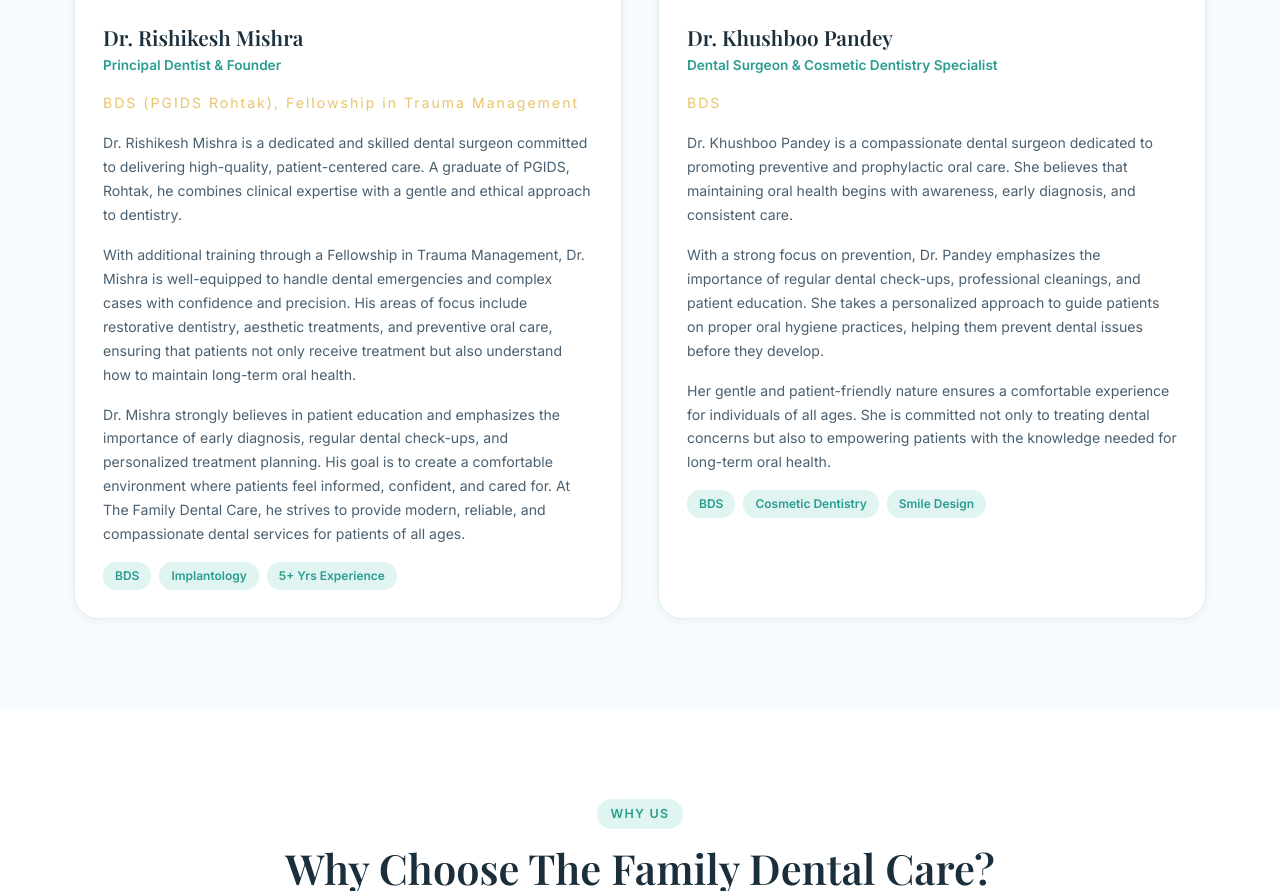
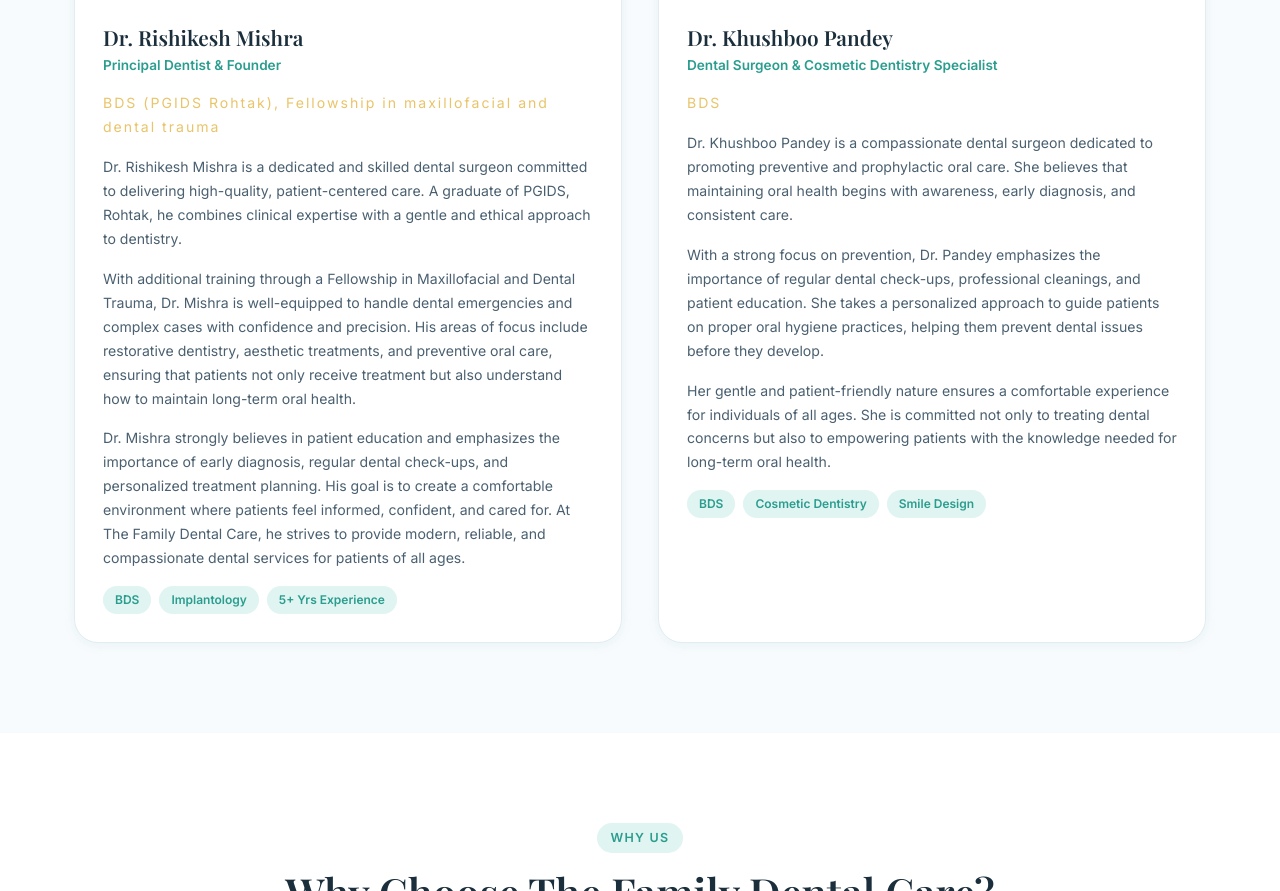
Before and after one commit to RajputVivek/bhola, a website: page about.html in a window 1280 px wide. Shown: the part 2973-3864 px from the top of the page. Drawn offline with nearby package versions, Linux system fonts and the light colour scheme.

Commit message:
Text updated on about.html

```diff
--- a/about.html
+++ b/about.html
@@ -292,12 +292,12 @@
             <div class="doctor-info">
               <h3>Dr. Rishikesh Mishra</h3>
               <p class="doc-title">Principal Dentist & Founder</p>
-              <p class="stars">BDS (PGIDS Rohtak), Fellowship in Trauma Management</p>
+              <p class="stars">BDS (PGIDS Rohtak), Fellowship in maxillofacial and dental trauma</p>
               <p>Dr. Rishikesh Mishra is a dedicated and skilled dental surgeon committed to delivering high-quality,
                 patient-centered care. A graduate of PGIDS, Rohtak, he combines clinical expertise with a gentle and
                 ethical approach to dentistry.
               </p>
-              <p>With additional training through a Fellowship in Trauma Management, Dr. Mishra is well-equipped to
+              <p>With additional training through a Fellowship in Maxillofacial and Dental Trauma, Dr. Mishra is well-equipped to
                 handle dental emergencies and complex cases with confidence and precision.
                 His areas of focus include restorative dentistry, aesthetic treatments, and preventive oral care,
                 ensuring that patients not only receive treatment but also understand how to maintain long-term oral
```
